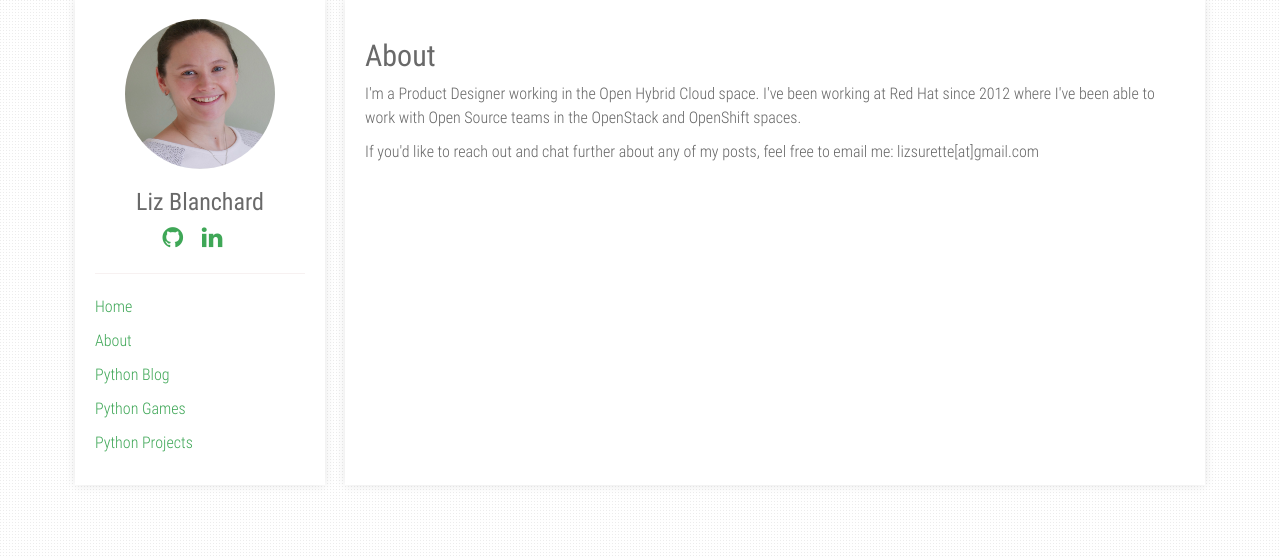
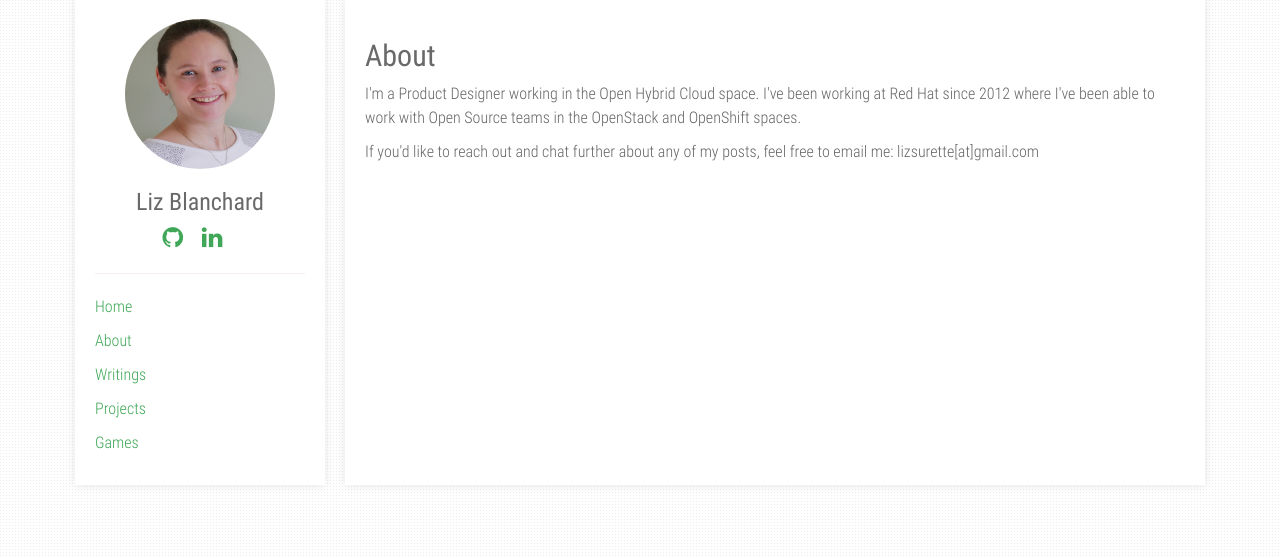
Before and after one commit to lizsurette/lizsurette.github.io, a Flask app: page /about/ in a window 1280 px wide. Shown: the part 21-579 px from the top of the page. Run offline with Flask 2, Linux system fonts and the light colour scheme; some libraries are stand-ins or nearby versions.

Commit message:
Fix navigation links to use Flask url_for and match actual routes

```diff
--- a/app/templates/base.html
+++ b/app/templates/base.html
@@ -35,11 +35,11 @@
             <hr>
             <nav class="main-nav">
                 <ul>
-                    <li><a href="/">Home</a></li>
-                    <li><a href="/about/">About</a></li>
-                    <li><a href="/blog/">Python Blog</a></li>
-                    <li><a href="/games/">Python Games</a></li>
-                    <li><a href="/projects/">Python Projects</a></li>
+                    <li><a href="{{ url_for('index') }}">Home</a></li>
+                    <li><a href="{{ url_for('about') }}">About</a></li>
+                    <li><a href="{{ url_for('writings') }}">Writings</a></li>
+                    <li><a href="{{ url_for('projects') }}">Projects</a></li>
+                    <li><a href="{{ url_for('games') }}">Games</a></li>
                 </ul>
             </nav>
         </div>
```
